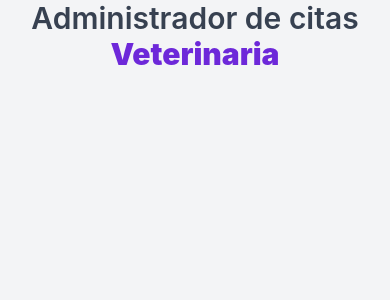
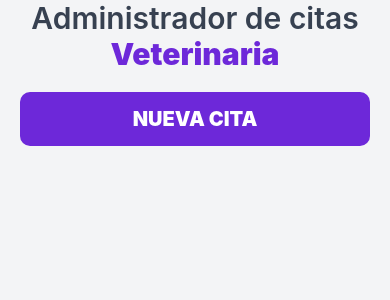
Before and after one commit to Erickowski/RN_citas, a React Native app: screen / in a window 390 px wide. Shown: the top 300 px of the page. Built offline with nearby package versions, Linux system fonts and the light colour scheme.

Commit message:
create and add styles to new appointment button

```diff
--- a/App.js
+++ b/App.js
@@ -1,12 +1,19 @@
-import { Text, SafeAreaView } from 'react-native';
+import { Text, SafeAreaView, Button, Pressable } from 'react-native';
 
 import styles from './styles';
 
 export default function App() {
+  const handlePress = () => {
+    console.log('hiciste click')
+  };
+
   return (
     <SafeAreaView style={styles.container}>
         <Text style={styles.title}>Administrador de citas</Text>
         <Text style={[styles.title, styles.boldTitle]}>Veterinaria</Text>
+        <Pressable onPress={handlePress} style={styles.btn.newAppointment}>
+          <Text style={styles.btn.textNewAppointment}>Nueva cita</Text>
+        </Pressable>
     </SafeAreaView>
   );
 }
--- a/styles.js
+++ b/styles.js
@@ -14,6 +14,22 @@ const styles = StyleSheet.create({
   boldTitle: {
     fontWeight: '900',
     color: '#6d28d9'
+  },
+  btn: {
+    newAppointment: {
+      backgroundColor: '#6d28d9',
+      padding: 15,
+      marginTop: 20,
+      marginHorizontal: 20,
+      borderRadius: 10,
+    },
+    textNewAppointment: {
+      textAlign: 'center',
+      color: '#FFF',
+      fontSize: 20,
+      fontWeight: '900',
+      textTransform: 'uppercase',
+    }
   }
 })
 
```
